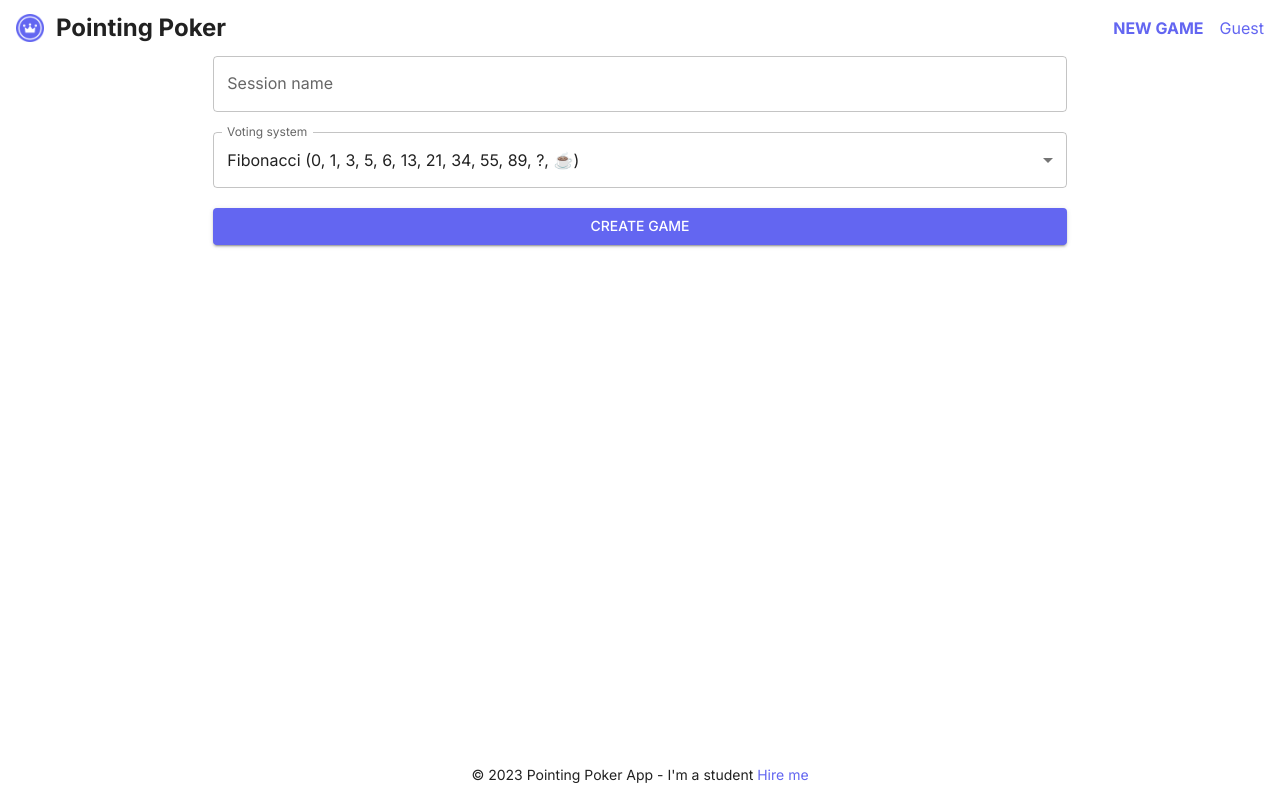
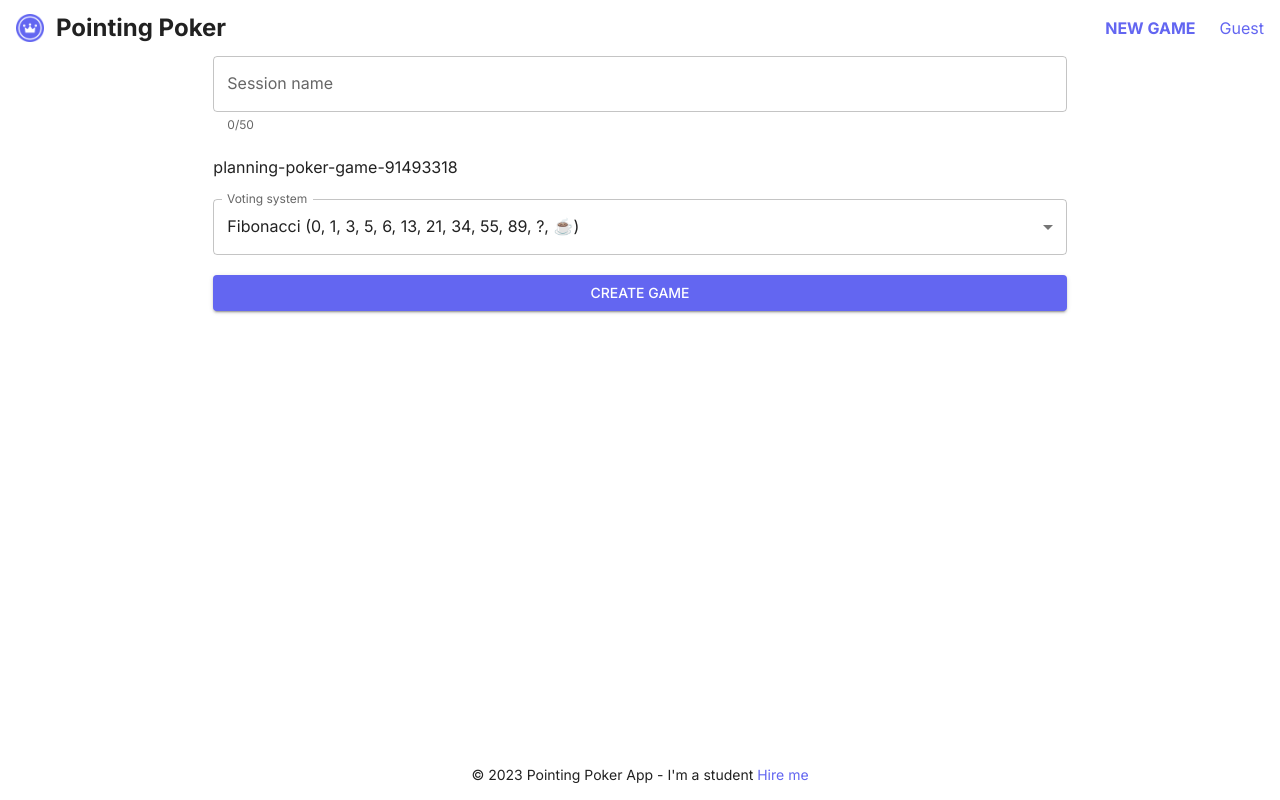
Before and after one commit to zackwalton/pointing-poker, a Next.js app: page /new-game in a window 1280 px wide. Built offline with nearby package versions, Linux system fonts and the light colour scheme.

Commit message:
Basic game-creation UI complete

```diff
--- a/app/Footer.tsx
+++ b/app/Footer.tsx
@@ -6,7 +6,7 @@ import Link from "next/link";
 const Footer = () => {
   return (
       <footer className={"absolute bottom-0 w-full h-[50px] flex justify-center items-center text-sm"}>
-        <p>&copy; {new Date().getFullYear()} Pointing Poker App - I&apos;m a student <Link href={"#"} className={"text-indigo-500 hover:text-indigo-400"}>Hire me</Link></p>
+        <p>&copy; {new Date().getFullYear()} Pointing Poker App - I&apos;m a student <Link href={"#"} className={""}>Hire me</Link></p>
       </footer>
   );
 };
--- a/app/Navbar.tsx
+++ b/app/Navbar.tsx
@@ -2,10 +2,8 @@
 
 import React from 'react';
 import Link from 'next/link';
-import {Link as MLink} from '@mui/material';
 import Image from "next/image";
 import logo from "@/public/casino-chip.png";
-import {Button} from "@mui/material";
 
 const Navbar = () => {
   return (
@@ -15,7 +13,7 @@ const Navbar = () => {
           <p className={"text-2xl font-bold text-center"}>Pointing Poker</p>
         </div>
         <div className={"flex gap-4 justify-center items-center pr-4"}>
-            <Link href="/new-game/" className={"text-indigo-500 font-bold hover:text-indigo-400 uppercase"}>New Game</Link>
+            <Link href="/new-game/" className={"font-bold uppercase hover:border-2 hover:border-indigo-500 m-2"}>New Game</Link>
             <Link href="#" >Guest</Link>
         </div>
       </nav>
--- a/app/globals.css
+++ b/app/globals.css
@@ -3,13 +3,12 @@
 @tailwind utilities;
 
 :root {
-  --foreground: black;
   --accent: theme('colors.indigo.500');
   --background: white;
 }
 
 body {
-  color: var(--foreground);
+  color: black;
   font-weight: 450;
   background: var(--background);
 }
@@ -17,8 +16,8 @@ body {
 a {
   text-decoration: none;
   color: var(--accent);
+}
 
-  &:hover {
-    color: darken();
-  }
+a:hover {
+  filter: brightness(80%);
 }
--- a/app/new-game/page.tsx
+++ b/app/new-game/page.tsx
@@ -2,18 +2,45 @@
 import InputLabel from '@mui/material/InputLabel';
 import MenuItem from '@mui/material/MenuItem';
 import FormControl from '@mui/material/FormControl';
-import Select, {SelectChangeEvent} from '@mui/material/Select';
-import {Button, TextField} from "@mui/material";
-import {useState} from "react";
+import {Button, Select, TextField} from "@mui/material";
+import {useEffect, useState} from "react";
+import {useRouter} from "next/navigation";
+import slugify from "slugify";
 
 export default function NewGame() {
+    const router = useRouter();
 
+    const [roomName, setRoomName] = useState<string>("");
+    const [nameError, setNameError] = useState<string>("");
+    const [roomID, setRoomID] = useState<string>();
     const [votingSystem, setVotingSystem] = useState<string>("fibonacci");
+
+    useEffect(() => {
+        setRoomID(generateRoomID());
+    }, [roomName])
+
+    function generateRoomID() {
+        return slugify(roomName != "" ? roomName : "Planning Poker Game",
+            {lower: true, remove: /[*+~.()'"!:@#^]/g, strict: true}) + '-' + Math.random().toString().slice(2, 10)
+    }
+
+    const roomNameMax = 50;
 
     return (
         <div className={"flex align-middle justify-center"}>
             <div className={"w-2/3 h-2/3 flex flex-col gap-5"}>
-                <TextField id={"name"} label={"Session name"} variant={"outlined"}></TextField>
+                <TextField id={"name"} label={"Session name"} variant={"outlined"} error={!!nameError} inputProps={{maxLength: roomNameMax}}
+                           helperText={nameError || `${roomName.length}/${roomNameMax}`} onChange={(event) => {
+                               const regex = /^[0-9a-zA-Z ]*$/; //matches any number, letters and white space only
+                                if (event.target.value === "" || regex.test(event.target.value)) {
+                                    setNameError("");
+                                    setRoomName(event.target.value as string);
+                                }
+                                else
+                                    setNameError("Forbidden character.")
+
+                           }}></TextField>
+                {roomID}
                 <FormControl fullWidth>
                     <InputLabel id="voting-system-select-label">Voting system</InputLabel>
                     <Select
@@ -21,7 +48,7 @@ export default function NewGame() {
                         id="voting-system-select"
                         value={votingSystem}
                         label="Voting system"
-                        onChange={(event: SelectChangeEvent) => {
+                        onChange={(event) => {
                             setVotingSystem(event.target.value as string);
                         }}
                     >
@@ -34,8 +61,7 @@ export default function NewGame() {
                             deck... (coming soon)</MenuItem>
                     </Select>
                 </FormControl>
-                <Button variant={"contained"} className={""}>Create game</Button>
-            {/* todo : https://mui.com/material-ui/guides/interoperability/#tailwind-css*/}
+                <Button variant={"contained"} className={""} disabled={!!nameError} onClick={() => router.push(`/poker/${roomID}`)}>Create game</Button>
             </div>
         </div>
     )
```
